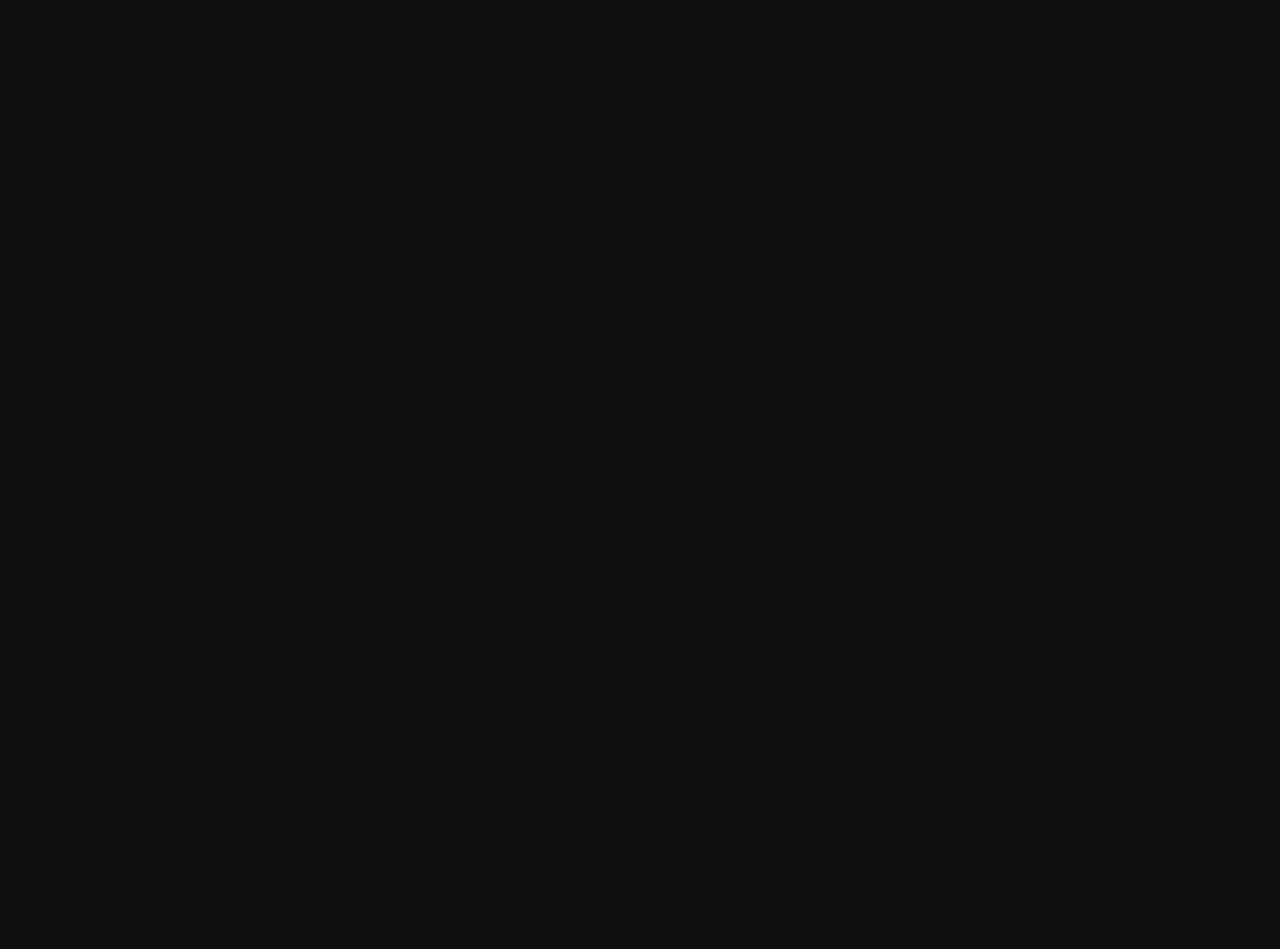
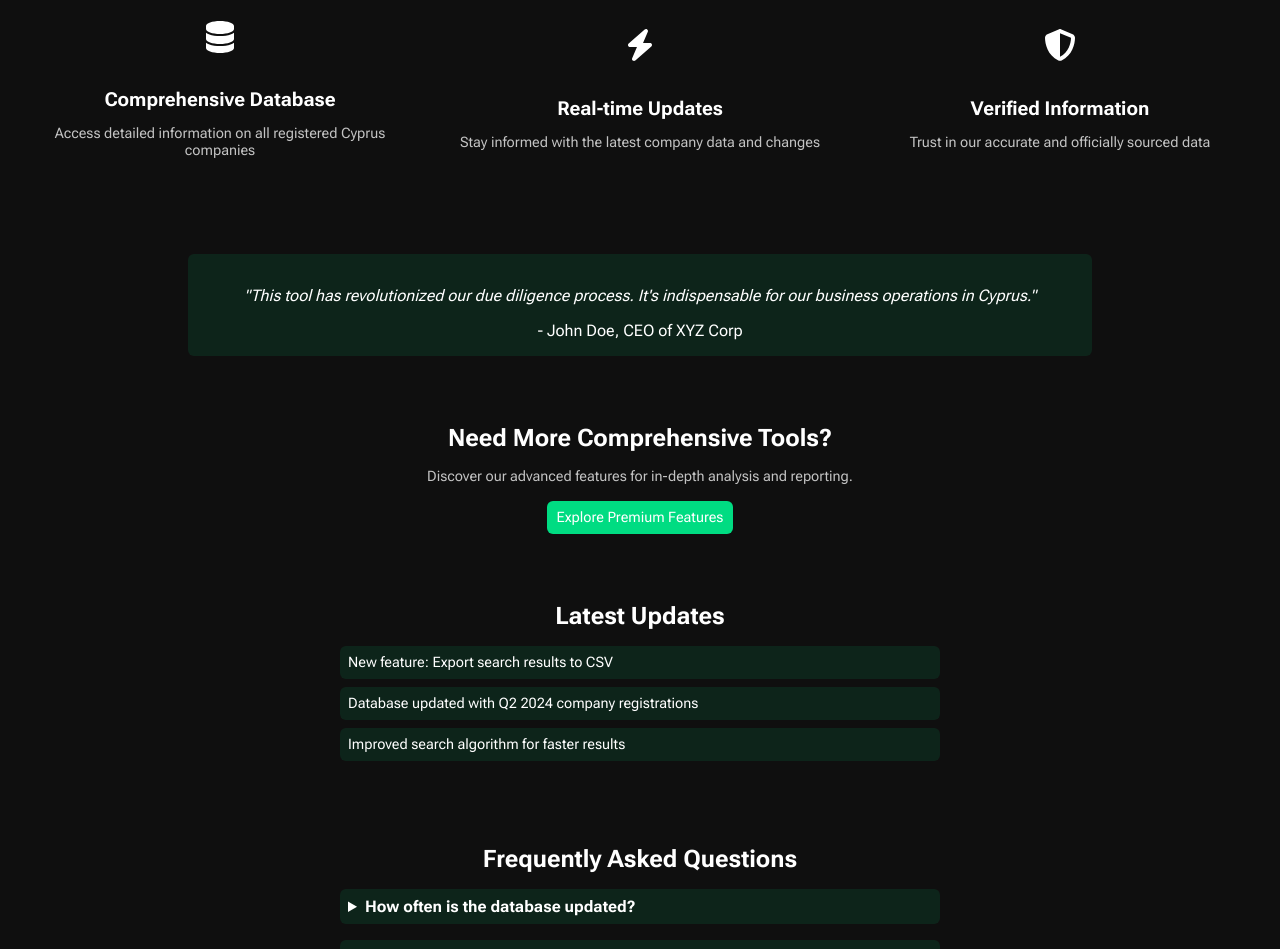
Before and after one commit to victoras24/companySearchCy, a React (Vite) app: page / in a window 1280 px wide. Shown: the part 300-1249 px from the top of the page. Before the commit the page ends 800 px from the top, so only its background shows below. Built offline with nearby package versions, Linux system fonts and the light colour scheme.

Commit message:
updated the home and search page

```diff
--- a/index.css
+++ b/index.css
@@ -43,7 +43,6 @@ html {
     justify-content: flex-start;
     width: 100%;
     height: 100vh;
-    padding-top: 20vh;
 }
 
 .input-container {
@@ -99,6 +98,74 @@ html {
     position: absolute;
     right: 56px;
     top: 9px;
+}
+
+.search-page {
+    display: flex;
+    flex-direction: column;
+    align-items: center;
+    padding: 2rem 1rem;
+}
+
+.search-title {
+    font-size: 2rem;
+    font-weight: 700;
+    margin-bottom: 0.5rem;
+    text-align: center;
+}
+
+.search-description {
+    font-size: 1rem;
+    opacity: 0.75;
+    margin-bottom: 2rem;
+    text-align: center;
+}
+
+.search-tips {
+    margin-top: 2rem;
+    padding: 1rem;
+    background-color: rgba(0, 220, 130, 0.1);
+    border-radius: 6px;
+    max-width: 600px;
+}
+
+.search-tips h2 {
+    font-size: 1.2rem;
+    font-weight: 700;
+    margin-bottom: 1rem;
+    background-color: transparent;
+}
+
+.search-tips ul {
+    padding-left: 1.5rem;
+    background-color: transparent;
+}
+
+.search-tips li {
+    margin-bottom: 0.5rem;
+    background-color: transparent;
+
+}
+
+.no-results {
+    margin-top: 2rem;
+    text-align: center;
+    opacity: 0.75;
+}
+
+.search-footer {
+    margin-top: 3rem;
+    text-align: center;
+    font-size: 0.9rem;
+    opacity: 0.75;
+}
+
+.faq-link {
+    color: #00DC82;
+    text-decoration: none;
+    font-weight: 700;
+    margin-top: 0.5rem;
+    display: inline-block;
 }
 
 .result-container {
@@ -282,10 +349,185 @@ html {
     margin-right: 7px;
 }
 
+/* Key Features Section */
+.key-features {
+    display: flex;
+    flex-direction: column;
+    align-items: center;
+    margin-top: 3rem;
+    width: 100%;
+}
 
+.feature {
+    text-align: center;
+    margin-bottom: 2rem;
+}
 
+.feature svg {
+    font-size: 2rem;
+    color: #00DC82;
+    margin-bottom: 1rem;
+}
 
+.feature h3 {
+    font-weight: 700;
+    font-size: 1.2rem;
+    margin-bottom: 0.5rem;
+}
 
+.feature p {
+    opacity: 0.75;
+    font-size: 0.9em;
+}
+
+/* Testimonial Section */
+.testimonial {
+    text-align: center;
+    margin-top: 3rem;
+    padding: 1rem;
+    background-color: rgba(0, 220, 130, 0.1);
+    border-radius: 6px;
+}
+
+.testimonial blockquote {
+    font-style: italic;
+    font-size: 1rem;
+    margin-bottom: 1rem;
+    background-color: transparent;
+}
+
+.testimonial cite {
+    font-weight: 700;
+    font-size: 0.9em;
+}
+
+/* Call-to-Action for Advanced Features */
+.cta-advanced {
+    text-align: center;
+    margin-top: 3rem;
+}
+
+.cta-advanced h2 {
+    font-weight: 700;
+    font-size: 1.5rem;
+    margin-bottom: 1rem;
+}
+
+.cta-advanced p {
+    opacity: 0.75;
+    font-size: 0.9em;
+    margin-bottom: 1rem;
+}
+
+.cta-button {
+    background-color: #00DC82;
+    color: white;
+    border: none;
+    padding: 8px 10px;
+    border-radius: 6px;
+    font-size: 0.9em;
+    cursor: pointer;
+}
+
+/* Recent Updates Section */
+.recent-updates {
+    margin-top: 3rem;
+    width: 100%;
+    max-width: 600px;
+}
+
+.recent-updates h2 {
+    font-weight: 700;
+    font-size: 1.5rem;
+    margin-bottom: 1rem;
+    text-align: center;
+}
+
+.recent-updates ul {
+    list-style-type: none;
+    padding: 0;
+}
+
+.recent-updates li {
+    margin-bottom: 0.5rem;
+    padding: 0.5rem;
+    background-color: rgba(0, 220, 130, 0.1);
+    border-radius: 6px;
+    font-size: 0.9em;
+}
+
+/* FAQ Section */
+.faq-preview {
+    margin-top: 3rem;
+    width: 100%;
+    max-width: 600px;
+}
+
+.faq-preview h2 {
+    font-weight: 700;
+    font-size: 1.5rem;
+    margin-bottom: 1rem;
+    text-align: center;
+}
+
+.faq-preview details {
+    margin-bottom: 1rem;
+    padding: 0.5rem;
+    background-color: rgba(0, 220, 130, 0.1);
+    border-radius: 6px;
+}
+
+.faq-preview summary {
+    font-weight: 700;
+    cursor: pointer;
+    background-color: transparent;
+}
+
+.faq-preview p {
+    margin-top: 0.5rem;
+    font-size: 0.9em;
+    opacity: 0.75;
+    background-color: transparent;
+
+}
+
+.faq-preview a {
+    display: block;
+    text-align: center;
+    color: #00DC82;
+    text-decoration: none;
+    font-weight: 700;
+    margin-top: 1rem;
+}
+
+/* Divider  */
+
+/* h3 {
+    margin: 0;
+    display: grid;
+    width: 100%;
+    align-items: center;
+    text-align: center;
+    grid-template-columns: minmax(20px, 1fr) auto minmax(20px, 1fr);
+    grid-gap: 20px;
+    font-weight: 400;
+    font-size: 28px;
+    color: #818078;
+}
+
+h3:before,
+h3:after {
+    content: '';
+    height: 1px;
+}
+
+h3:after {
+    background: linear-gradient(to right, transparent, #818078);
+}
+
+h3:before {
+    background: linear-gradient(to right, #818078, transparent);
+} */
 
 
 /* Media query for larger screens */
@@ -310,4 +552,13 @@ html {
     .clear-icon {
         font-size: 20px;
     }
+
+    .key-features {
+        flex-direction: row;
+        justify-content: space-around;
+    }
+
+    .feature {
+        width: 30%;
+    }
 }
--- a/src/components/Navbar.jsx
+++ b/src/components/Navbar.jsx
@@ -31,6 +31,11 @@ export default function Navbar() {
                 <div className="navbar-background">
                     <ul className="navbar-content">
                         <NavLink
+                            to=""
+                            className="navbar-item">
+                            Home
+                        </NavLink>
+                        <NavLink
                             to="/search"
                             className="navbar-item">
                             Search
@@ -43,10 +48,6 @@ export default function Navbar() {
                             className="navbar-item">
                             History
                         </NavLink>
-                        <NavLink
-                            className="navbar-item">
-                            Settings
-                        </NavLink>
                     </ul>
                 </div>
                 : ""
--- a/src/components/Search.jsx
+++ b/src/components/Search.jsx
@@ -84,6 +84,10 @@ export default function Search() {
     }
 
     return (
+        <div className="search-page">
+            <h1 className="search-title">Cyprus Company Search</h1>
+            <p className="search-description">Find detailed information about companies registered in Cyprus.</p>
+
             <div className="search-container">
                 <div className="input-container">
                     <FontAwesomeIcon icon={faSearch} className="input-icon" />
@@ -104,11 +108,34 @@ export default function Search() {
                     {loading ? <span className="loader"></span> : ""}
                     <FontAwesomeIcon icon={faFilter} className="input-icon filter-icon" />
                 </div>
+
+                {companyData.length === 0 && companySearchInput.trim() === "" && (
+                    <div className="search-tips">
+                        <h2>Search Tips:</h2>
+                        <ul>
+                            <li>Enter the full or partial name of the company</li>
+                            <li>Results will show company name, status, and address</li>
+                            <li>Click on a result to view more details</li>
+                            <li>Use the filter icon to refine your search</li>
+                        </ul>
+                    </div>
+                )}
+
                 {companyData.length > 0 ? (
                     <div className="result-container">
                         {companyDataElements}
                     </div>
-            ) : companySearchInput.trim() !== ""}
+                ) : companySearchInput.trim() !== "" && !loading && (
+                    <div className="no-results">
+                        <p>No companies found matching your search. Try adjusting your search terms.</p>
+                    </div>
+                )}
+            </div>
+
+            <div className="search-footer">
+                <p>Data sourced from official Cyprus company registries. Updated daily.</p>
+                <a href="/faq" className="faq-link">Frequently Asked Questions</a>
+            </div>
         </div>
     )
 }
--- a/src/pages/Home.jsx
+++ b/src/pages/Home.jsx
@@ -1,5 +1,5 @@
 import { FontAwesomeIcon } from '@fortawesome/react-fontawesome';
-import { faSearch } from '@fortawesome/free-solid-svg-icons';
+import { faSearch, faDatabase, faBolt, faShieldAlt } from '@fortawesome/free-solid-svg-icons';
 import { NavLink } from 'react-router-dom';
 
 
@@ -7,10 +7,56 @@ export default function Home() {
     return (
         <div className="home-container">
             <h1 className="home-title">Save time <span className="home-title-highlight">searching</span> for Cyprus companies</h1>
-            <p className="home-paragraph">Save hours of time for you and your team when searching for UK company information so you can focus on what matters most.</p>
+            <p className="home-paragraph">Save hours of time for you and your team when searching for Cyprus company information so you can focus on what matters most.</p>
             <NavLink to="search">
-                <button className='home-search-button'><FontAwesomeIcon icon={faSearch} className="home-search-button-icon" />Search</button>
+                <button className='home-search-button'><FontAwesomeIcon icon={faSearch} className="home-search-button-icon" />Begin Search</button>
             </NavLink>
+            <div className="key-features">
+                <div className="feature">
+                    <FontAwesomeIcon icon={faDatabase} />
+                    <h3>Comprehensive Database</h3>
+                    <p>Access detailed information on all registered Cyprus companies</p>
+                </div>
+                <div className="feature">
+                    <FontAwesomeIcon icon={faBolt} />
+                    <h3>Real-time Updates</h3>
+                    <p>Stay informed with the latest company data and changes</p>
+                </div>
+                <div className="feature">
+                    <FontAwesomeIcon icon={faShieldAlt} />
+                    <h3>Verified Information</h3>
+                    <p>Trust in our accurate and officially sourced data</p>
+                </div>
+            </div>
+            <div className="testimonial">
+                <blockquote>"This tool has revolutionized our due diligence process. It's indispensable for our business operations in Cyprus."</blockquote>
+                - John Doe, CEO of XYZ Corp
+            </div>
+            <div className="cta-advanced">
+                <h2>Need More Comprehensive Tools?</h2>
+                <p>Discover our advanced features for in-depth analysis and reporting.</p>
+                <button className="cta-button">Explore Premium Features</button>
+            </div>
+            <div className="recent-updates">
+                <h2>Latest Updates</h2>
+                <ul>
+                    <li>New feature: Export search results to CSV</li>
+                    <li>Database updated with Q2 2024 company registrations</li>
+                    <li>Improved search algorithm for faster results</li>
+                </ul>
+            </div>
+            <div className="faq-preview">
+                <h2>Frequently Asked Questions</h2>
+                <details>
+                    <summary>How often is the database updated?</summary>
+                    <p>Our database is updated daily with the latest information from official sources.</p>
+                </details>
+                <details>
+                    <summary>Can I integrate this data into my own systems?</summary>
+                    <p>Yes, we offer API access for seamless integration. Contact our support team for details.</p>
+                </details>
+                <a>View all FAQs</a>
+            </div>
         </div>
     )
 }
```
Lines whose indentation alone changed are shown as unchanged.
